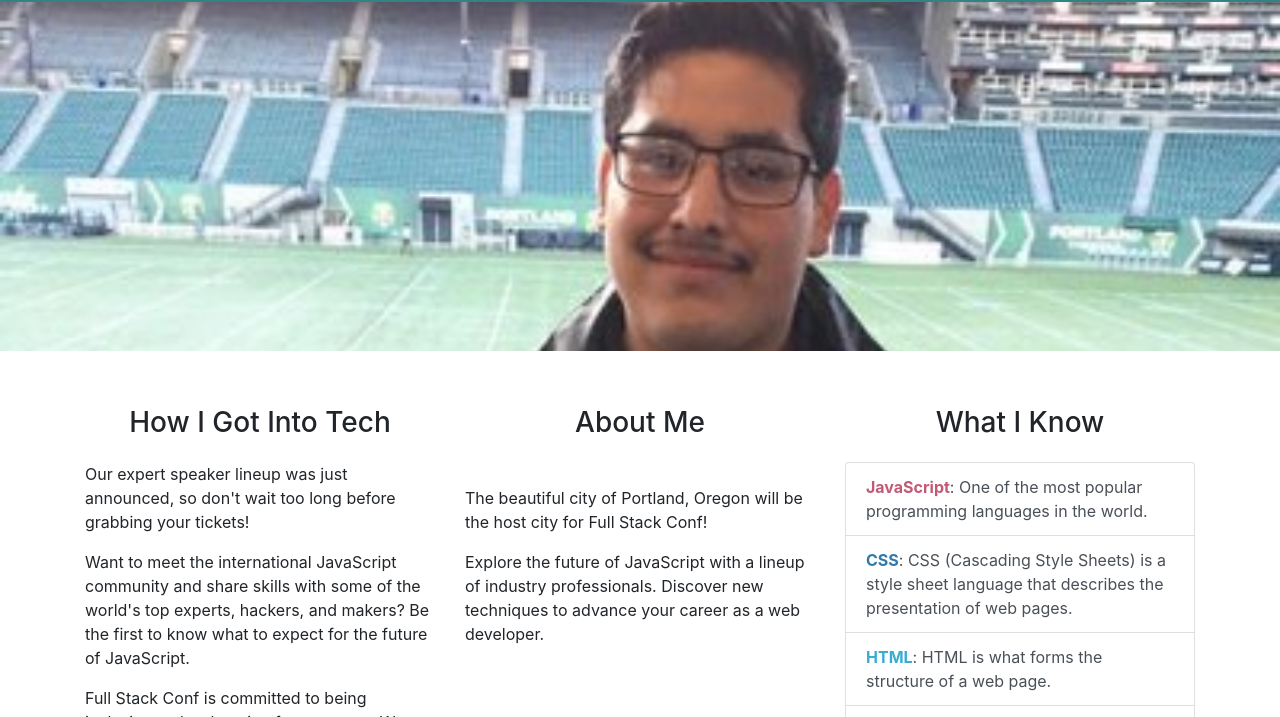
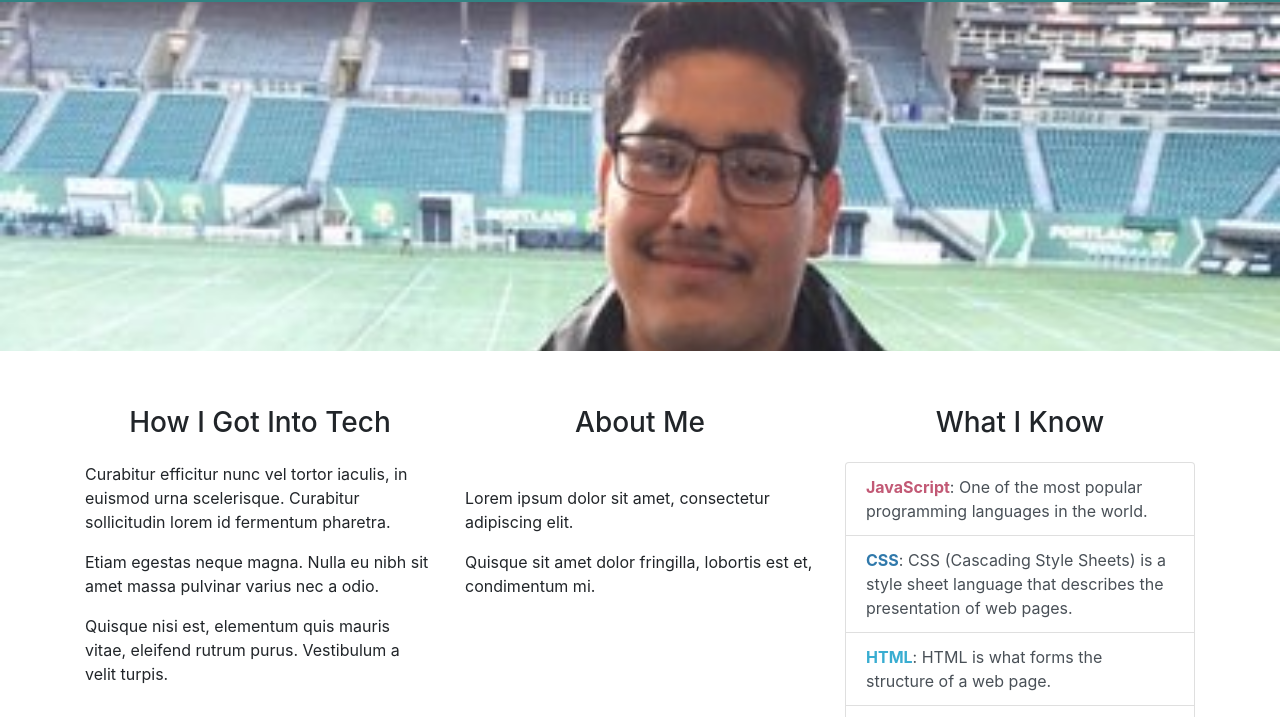
Before and after one commit to salgc826/salgc826.github.io, a plain HTML site: page index.html in a window 1280 px wide. Shown: the part 72-789 px from the top of the page. Drawn offline with nearby package versions, Linux system fonts and the light colour scheme; files whose address does not match are found by name.

Commit message:
put some place holder text

```diff
--- a/index.html
+++ b/index.html
@@ -44,14 +44,14 @@
             <div class="col-lg order-lg-2">
                 <h3 class="mb-4">About Me</h3>
                 <img class="mb-4 img-fluid rounded d-none d-sm-block">
-                <p>The beautiful city of Portland, Oregon will be the host city for Full Stack Conf!</p>
-                <p>Explore the future of JavaScript with a lineup of industry professionals. Discover new techniques to advance your career as a web developer.</p>
+                <p>Lorem ipsum dolor sit amet, consectetur adipiscing elit.</p>
+                <p>Quisque sit amet dolor fringilla, lobortis est et, condimentum mi.</p>
             </div>
             <div class="col-lg order-lg-1">
                 <h3 class="mb-4">How I Got Into Tech</h3>
-                <p>Our expert speaker lineup was just announced, so don't wait too long before grabbing your tickets!</p>
-                <p>Want to meet the international JavaScript community and share skills with some of the world's top experts, hackers, and makers? Be the first to know what to expect for the future of JavaScript.</p>
-                <p>Full Stack Conf is committed to being inclusive and welcoming for everyone. We look forward to another intensive day of learning and sharing.</p>
+                <p>Curabitur efficitur nunc vel tortor iaculis, in euismod urna scelerisque. Curabitur sollicitudin lorem id fermentum pharetra.</p>
+                <p>Etiam egestas neque magna. Nulla eu nibh sit amet massa pulvinar varius nec a odio.</p>
+                <p>Quisque nisi est, elementum quis mauris vitae, eleifend rutrum purus. Vestibulum a velit turpis.</p>
             </div>
             <div class="col-lg order-3">
                 <h3 class="mb-4">What I Know</h3>
```
